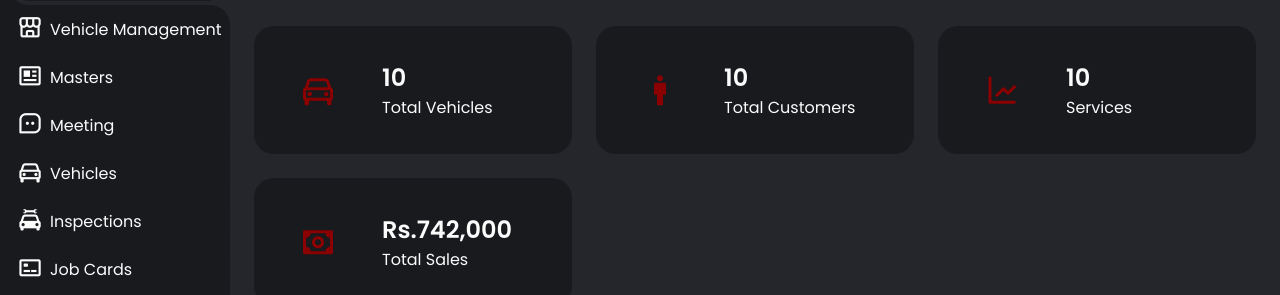
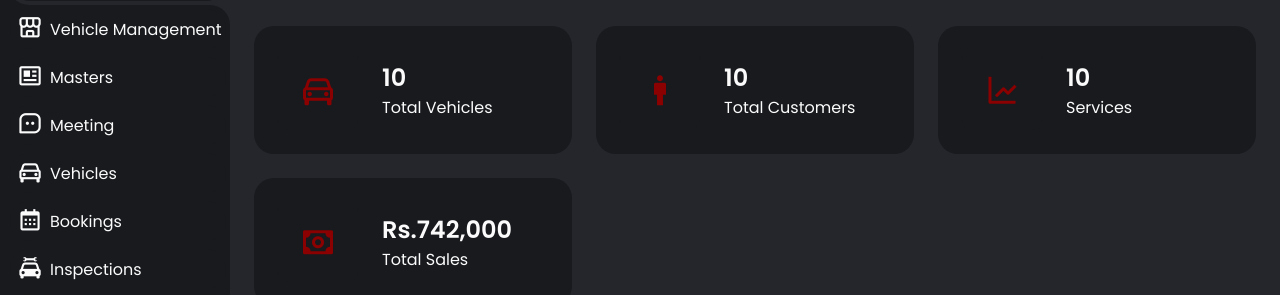
Before and after one commit to Nipuna-Lakruwan/Admin-Dashboard, a plain HTML site: page dashboard.html in a window 1280 px wide. Shown: the part 167-462 px from the top of the page. Drawn offline with nearby package versions, Linux system fonts and the light colour scheme.

Commit message:
ADD: bookings in side bar

```diff
--- a/dashboard.html
+++ b/dashboard.html
@@ -37,6 +37,7 @@
             <li><a href="masters.html"><i class='bx bx-news' ></i>Masters</a></li>
             <li><a href="meeting.html"><i class='bx bx-message-square-dots'></i>Meeting</a></li>
             <li><a href="vehicles.html"><i class='bx bx-car' ></i>Vehicles</a></li>
+            <li><a href="bookings.html"><i class='bx bx-calendar'></i>Bookings</a></li>
             <li><a href="inspections.html"><i class='bx bxs-car-mechanic'></i>Inspections</a></li>
             <li><a href="jobCard.html"><i class='bx bx-credit-card-front' ></i>Job Cards</a></li>
             <li><a href="businessPartner.html"><i class='bx bx-id-card' ></i>Business Partners</a></li>
```
Also changed, not shown: meeting.html (+1 -0 lines), vehicles.html (+1 -0 lines).
